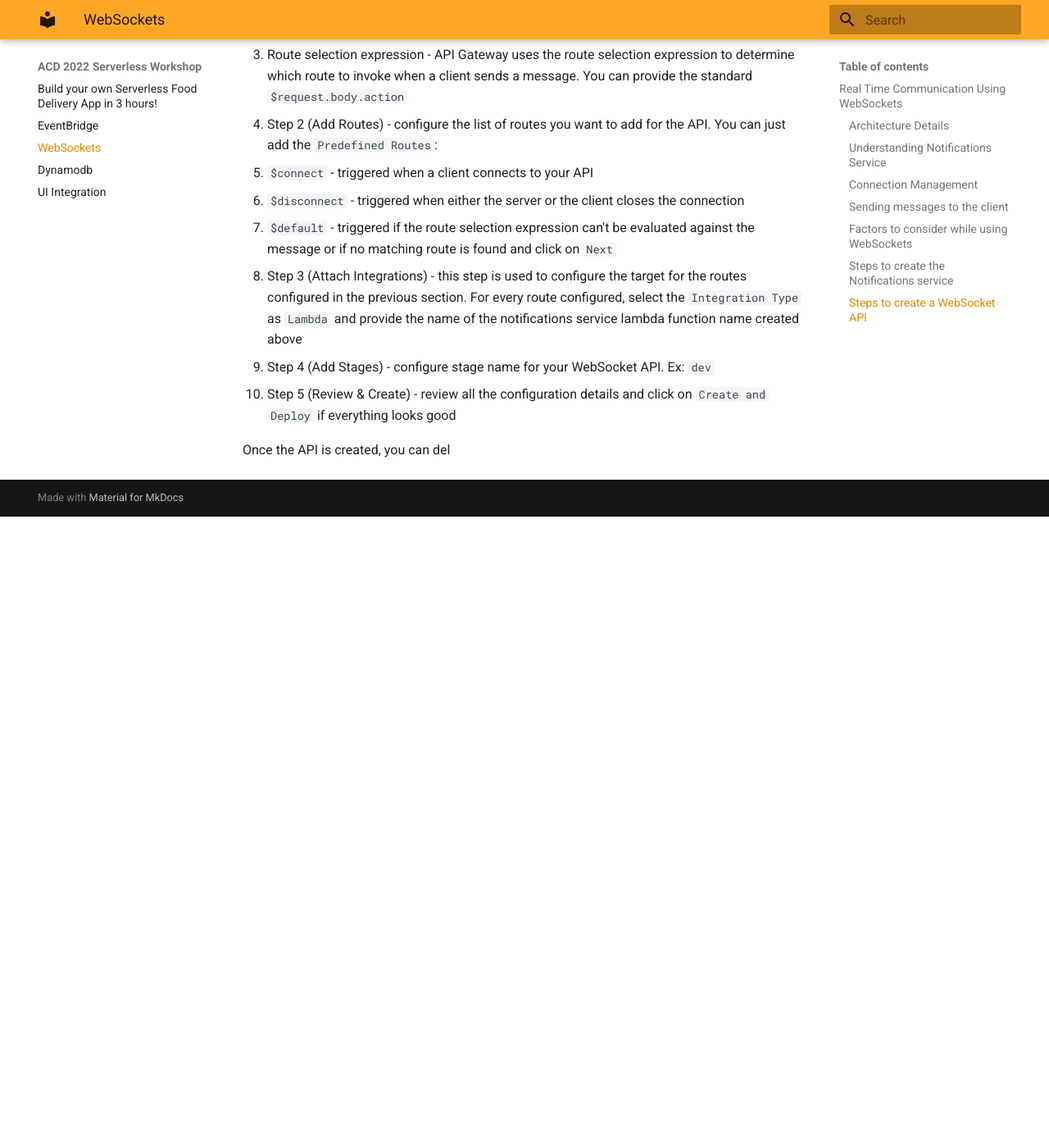
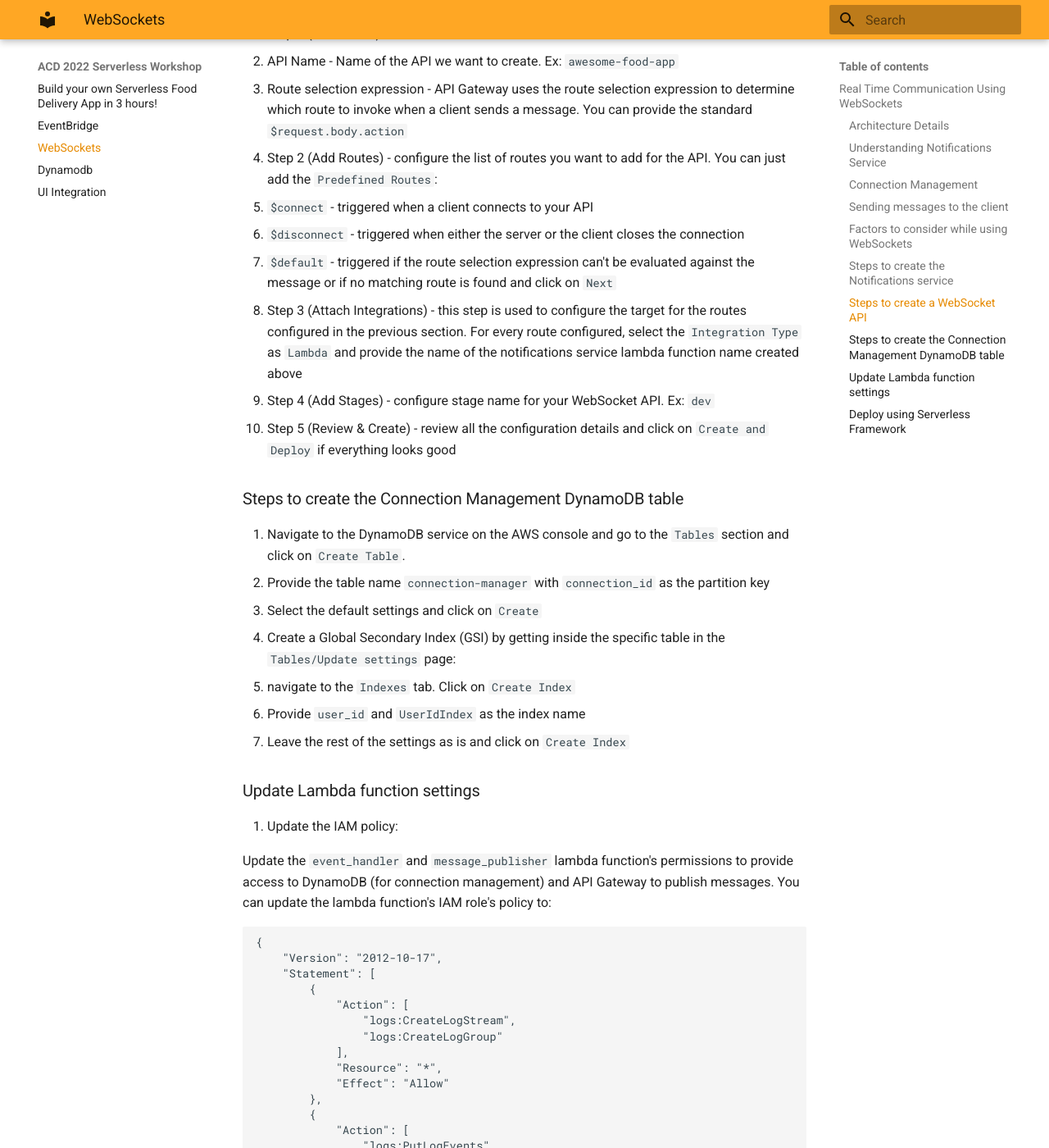
Before and after one commit to SrushithR/acd2022-serverless-workshop, an MkDocs documentation site: the page built from docs/WebSockets.md, in a window 1280 px wide and 1400 px high, scrolled down 2397 px. Shown: the whole window at 82% size. Built offline with MkDocs 1.6.1 and Material for MkDocs 9.7.7, drawn with Linux system fonts in a browser that asks for light colours; before the commit the page ends 3027 px from its top, so only the background shows below that; some of the changed text lies outside the part shown.

Commit message:
updated docs

````diff
--- a/docs/WebSockets.md
+++ b/docs/WebSockets.md
@@ -64,6 +64,7 @@ The notifications service will be composed of 2 lambda functions:
 1. [`event_handler`](../WebsocketSetup/src/event_handler.py) - this lambda function is responsible for handling the connections - creating and deleting them from the `connection-management` DynamoDB table
 2. [`message_publisher`](../WebsocketSetup/src/message_publisher.py) - this lambda function is responsible for sending messages to the client using the `connection_id` by leveraging the API
 
+Create the above 2 lambda functions using the console
 
 ### Steps to create a WebSocket API
 
@@ -81,4 +82,78 @@ Navigate to the API Gateway service on the AWS console and click on `Create API`
 4. Step 4 (Add Stages) - configure stage name for your WebSocket API. Ex: `dev`
 5. Step 5 (Review & Create) - review all the configuration details and click on `Create and Deploy` if everything looks good
 
-Once the API is created, you can del
+### Steps to create the Connection Management DynamoDB table
+
+1. Navigate to the DynamoDB service on the AWS console and go to the `Tables` section and click on `Create Table`.
+   1. Provide the table name `connection-manager` with `connection_id` as the partition key
+   2. Select the default settings and click on `Create`
+2. Create a Global Secondary Index (GSI) by getting inside the specific table in the `Tables/Update settings` page:
+   1. navigate to the `Indexes` tab. Click on `Create Index`
+   2. Provide `user_id` and `UserIdIndex` as the index name
+   3. Leave the rest of the settings as is and click on `Create Index`
+
+### Update Lambda function settings
+
+1. Update the IAM policy:
+
+Update the `event_handler` and `message_publisher` lambda function's permissions to provide access to DynamoDB (for connection management) and API Gateway to publish messages. You can update the lambda function's IAM role's policy to:
+
+```json
+{
+    "Version": "2012-10-17",
+    "Statement": [
+        {
+            "Action": [
+                "logs:CreateLogStream",
+                "logs:CreateLogGroup"
+            ],
+            "Resource": "*",
+            "Effect": "Allow"
+        },
+        {
+            "Action": [
+                "logs:PutLogEvents"
+            ],
+            "Resource": "*",
+            "Effect": "Allow"
+        },
+        {
+            "Action": [
+                "dynamodb:Query",
+                "dynamodb:GetItem",
+                "dynamodb:PutItem",
+                "dynamodb:UpdateItem",
+                "dynamodb:DeleteItem"
+            ],
+            "Resource": "*",
+            "Effect": "Allow"
+        },
+        {
+            "Action": [
+                "execute-api:ManageConnections"
+            ],
+            "Resource": [
+                "arn:aws:execute-api:*:*:*/@connections/*"
+            ],
+            "Effect": "Allow"
+        }
+    ]
+}
+```
+
+2. Update the environment variables - Create an environment variable `WEBSOCKET_DOMAIN` for the lambda function and value can be fetched from the WebSocket API created in the above step. Ex: `g107cr37nf.execute-api.eu-west-2.amazonaws.com`
+
+### Deploy using Serverless Framework
+
+If you want to deploy all the resources for the EventBridge segment, please use the following resource:
+
+```commandline
+cd WebsocketSetup
+serverless deploy --region eu-west-2
+```
+
+And the above command would create the following services:
+
+1. 2 lambda functions - `event_handler` and `message_publisher`
+2. DynamoDB table to store and maintain connections
+3. WebSocket API
````
Also changed, not shown: docs/EventBridge.md (+16 -0 lines), site/EventBridge/index.html, site/WebSockets/index.html, site/search/search_index.json, 1 other file.
